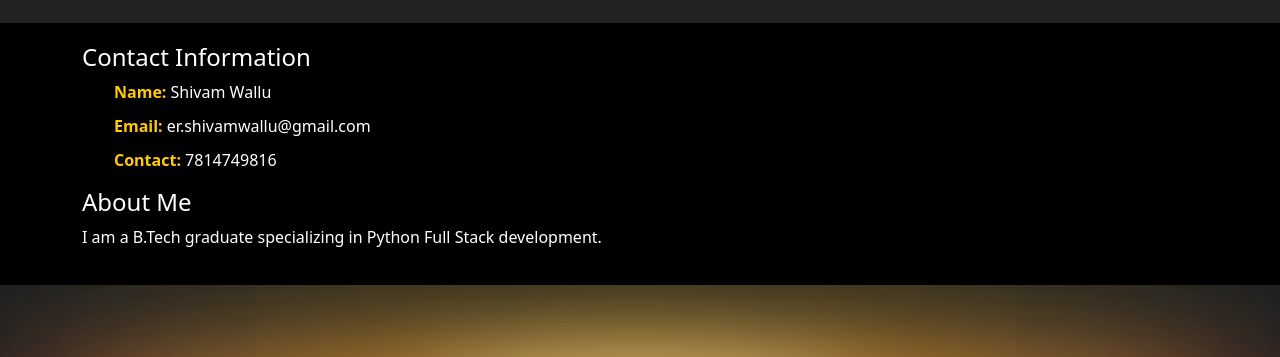
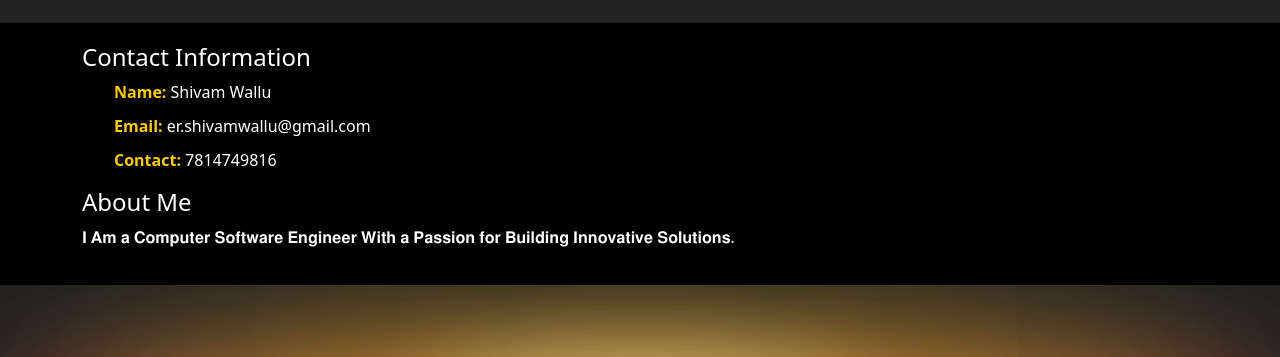
Before and after one commit to ShivamWallu/shivamgym2, a plain HTML site: page homeworkout.html in a window 1280 px wide. Shown: the part 3648-4005 px from the top of the page. Drawn offline with nearby package versions, Linux system fonts and the light colour scheme.

Commit message:
Update homeworkout.html

```diff
--- a/homeworkout.html
+++ b/homeworkout.html
@@ -561,7 +561,7 @@
     <div class="row">
       <div class="col-12">
         <h4>About Me</h4>
-        <p>I am a B.Tech graduate specializing in Python Full Stack development.</p>
+        <p>𝐈 𝐀𝐦 𝐚  𝐂𝐨𝐦𝐩𝐮𝐭𝐞𝐫 𝐒𝐨𝐟𝐭𝐰𝐚𝐫𝐞 𝐄𝐧𝐠𝐢𝐧𝐞𝐞𝐫 𝐖𝐢𝐭𝐡 𝐚 𝐏𝐚𝐬𝐬𝐢𝐨𝐧 𝐟𝐨𝐫 𝐁𝐮𝐢𝐥𝐝𝐢𝐧𝐠 𝐈𝐧𝐧𝐨𝐯𝐚𝐭𝐢𝐯𝐞 𝐒𝐨𝐥𝐮𝐭𝐢𝐨𝐧𝐬.</p>
       </div>
     </div>
   </div>
```
